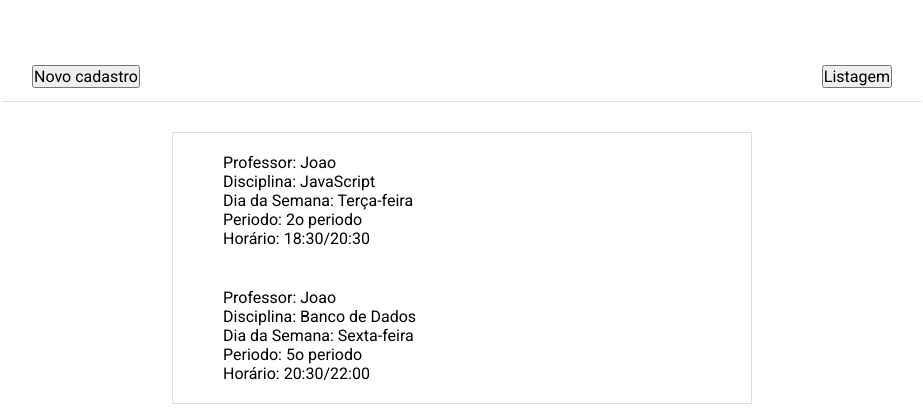
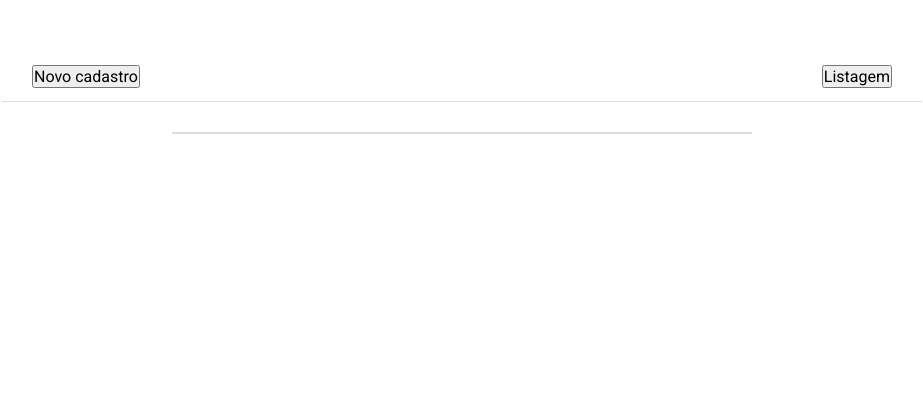
Before and after one commit to nathanndos/React_System_Register, a React (Create React App) app: page /details/1 in a window 1280 px wide. Shown: the top 418 px of the page, without its empty margins (178-1101 px from the left). Built offline with nearby package versions, Linux system fonts and the light colour scheme.

Commit message:
Envio de dados por rota

```diff
--- a/src/pages/Dashboard/index.tsx
+++ b/src/pages/Dashboard/index.tsx
@@ -29,10 +29,11 @@ const Dashboard: React.FC = () => {
   return(
     <Container>
       <ul>
-        <li><Link to="/details">Joao</Link></li>
-        <li><Link to="/details">Maria</Link></li>
-        <li><Link to="/details">Pedro</Link></li>
-        <li><Link to="/details">Carlos</Link></li>
+        {professorUnico.map((professor, indice)=>
+          <li key={indice}>
+          <Link to={`/details/${professor}`}>{professor}</Link>
+        </li>
+        )}
       </ul>
     </Container>
   )
--- a/src/pages/Details/index.tsx
+++ b/src/pages/Details/index.tsx
@@ -1,27 +1,49 @@
 import React, { useState} from 'react'
+import {useRouteMatch} from 'react-router-dom';
+//permite pegar o parametro na rota
+
 import { Constainer, Disciplinas } from './styles'
 
+interface ProfessoresParametros{
+  professor: string;
+}
+interface Cadastro{
+  disciplina:string;
+  professor: string;
+  diasemana: string;
+  periodo:string;
+  horario:string;
+}
 
 const Details: React.FC = () => {
+  const { params } = useRouteMatch<ProfessoresParametros>();
+  const [professores, setProfessores] = useState<Cadastro[]>(() => {
+    const storagedProfessores = localStorage.getItem(
+      '@professores:cadastro'
+    )
+    if(storagedProfessores){
+      return JSON.parse(storagedProfessores);
+    }
+    return[]
+  });
+  let detalhesProfessor = []
+  detalhesProfessor = professores.filter(prof =>
+    prof.professor === params.professor
+  )
 
 return (
   <Constainer>
     <Disciplinas>
       <ul>
-        <li>
-          <span>Professor: Joao </span>
-          <span>Disciplina: JavaScript</span>
-          <span>Dia da Semana: Terça-feira</span>
-          <span>Periodo: 2o periodo</span>
-          <span>Horário: 18:30/20:30</span>
+        {detalhesProfessor.map((prof, indice)=>
+          <li key={indice}>
+          <span>Professor: {prof.professor} </span>
+          <span>Disciplina: {prof.disciplina}</span>
+          <span>Dia da Semana: {prof.diasemana}</span>
+          <span>Periodo: {prof.periodo}</span>
+          <span>Horário: {prof.horario}</span>
         </li>
-        <li>
-          <span>Professor: Joao </span>
-          <span>Disciplina: Banco de Dados</span>
-          <span>Dia da Semana: Sexta-feira</span>
-          <span>Periodo: 5o periodo</span>
-          <span>Horário: 20:30/22:00</span>
-        </li>
+        )}
       </ul>
     </Disciplinas>
   </Constainer>
--- a/src/routes/index.tsx
+++ b/src/routes/index.tsx
@@ -12,7 +12,7 @@ const Routes: React.FC = () =>(
   <Switch>
     <Route path="/" exact component={Dashboard}/>
     <Route path="/new" component = {New}/>
-    <Route path = "/details" component ={Details}/>
+    <Route path = "/details/:professor" component ={Details}/>
   </Switch>
 )
 //exact component garante que na url seja exatamante a barra
```
